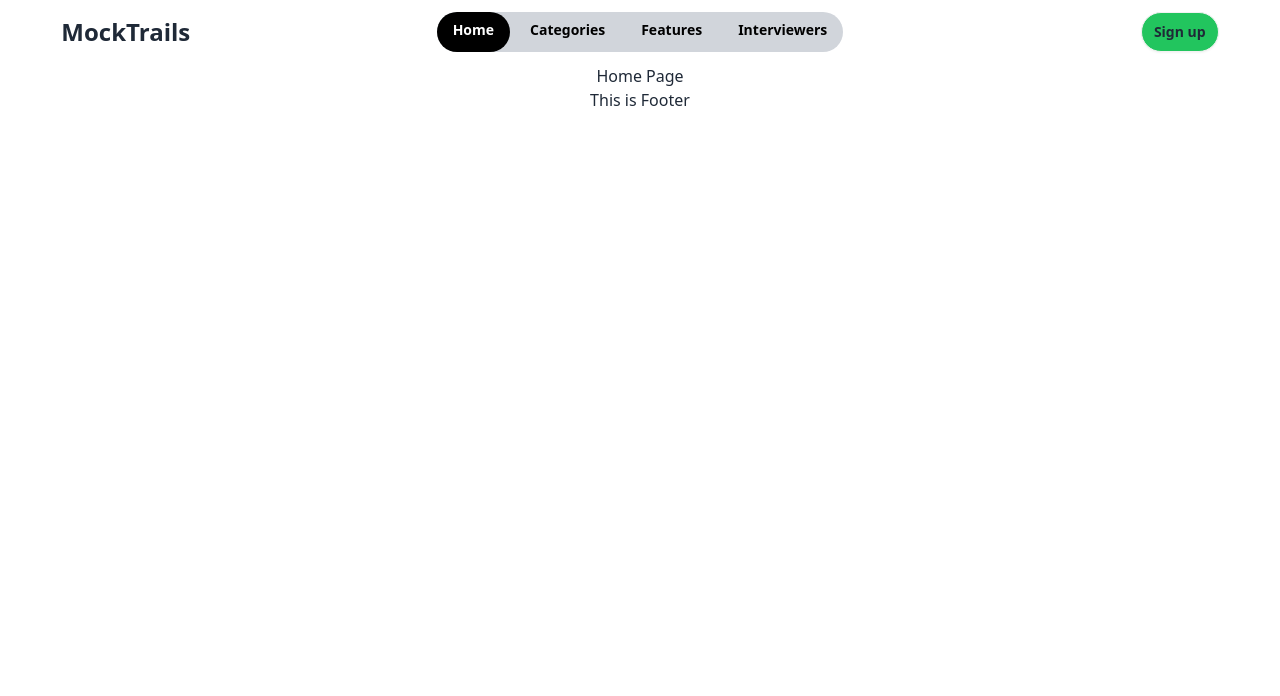
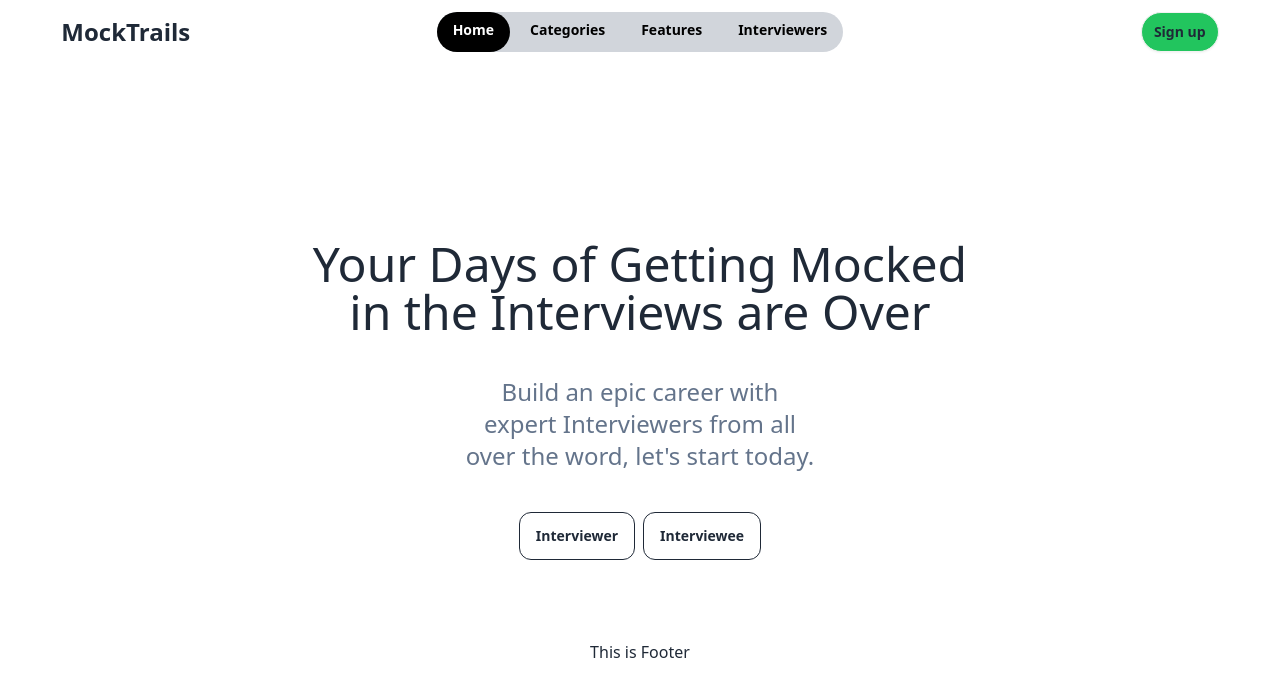
Before and after one commit to HiYasin/mocktrails-client, a React (Vite) app: page / in a window 1280 px wide. Shown: the top 696 px of the page. Built offline with nearby package versions, Linux system fonts and the light colour scheme.

Commit message:
Banner setup + banner text added

```diff
--- /dev/null
+++ b/src/components/Banner.jsx
@@ -0,0 +1,20 @@
+import React from 'react';
+
+const Banner = () => {
+    return (
+        <div className='w-10/12 mx-auto *:text-balance *:text-center grid gap-10 mt-10 mb-5 md:mt-24 md:mb-10 lg:mt-44 lg:mb-20'>
+            <div className=''>
+                <h1 className='font-medium text-5xl'>Your Days of Getting Mocked in the Interviews are Over</h1>
+            </div>
+            <div className='max-w-[500px] mx-auto text-slate-500'>
+                <p className='font-medium text-2xl'>Build an epic career with expert Interviewers from all over the word, let's start today.</p>
+            </div>
+            <div className='space-x-2'>
+                <button className="btn btn-outline rounded-xl">Interviewer</button>
+                <button className="btn btn-outline rounded-xl">Interviewee</button>
+            </div>
+        </div>
+    );
+};
+
+export default Banner;
--- a/src/layouts/Home.jsx
+++ b/src/layouts/HomeLayout.jsx
@@ -2,14 +2,13 @@ import { Outlet } from "react-router-dom";
 import Navbar from "../components/Navbar";
 
 
-const Home = () => {
+const HomeLayout = () => {
     return (
         <>
             <header className="w-11/12 max-w-screen-xl mx-auto">
                 <Navbar></Navbar>
             </header>
-            <main>
-                <h1 className="text-center">Home Page</h1>
+            <main className="w-11/12 max-w-screen-xl mx-auto">
                 <Outlet></Outlet>
             </main>
             <footer>
@@ -19,4 +18,4 @@ const Home = () => {
     );
 };
 
-export default Home;
+export default HomeLayout;
--- /dev/null
+++ b/src/pages/Home.jsx
@@ -0,0 +1,11 @@
+import Banner from "../components/Banner";
+
+const Home = () => {
+    return (
+        <div>
+            <Banner></Banner>
+        </div>
+    );
+};
+
+export default Home;
```
Also changed, not shown: src/routes/Router.jsx (+7 -2 lines).
